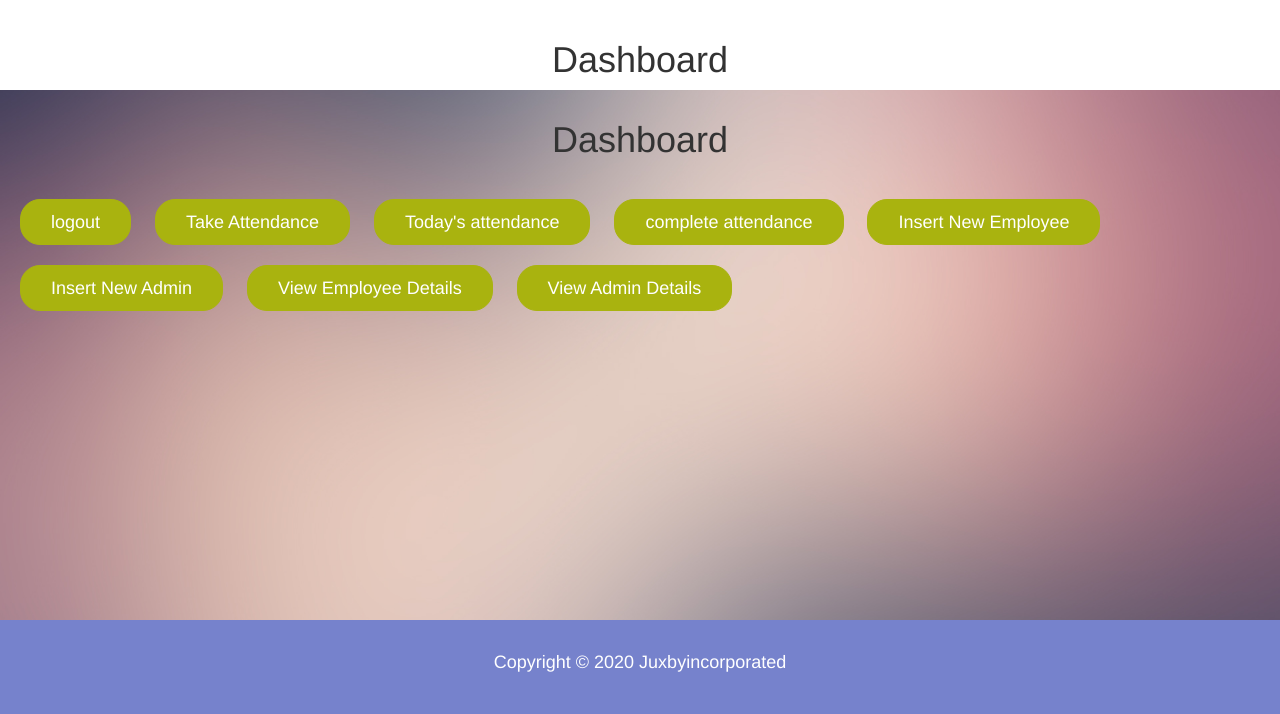
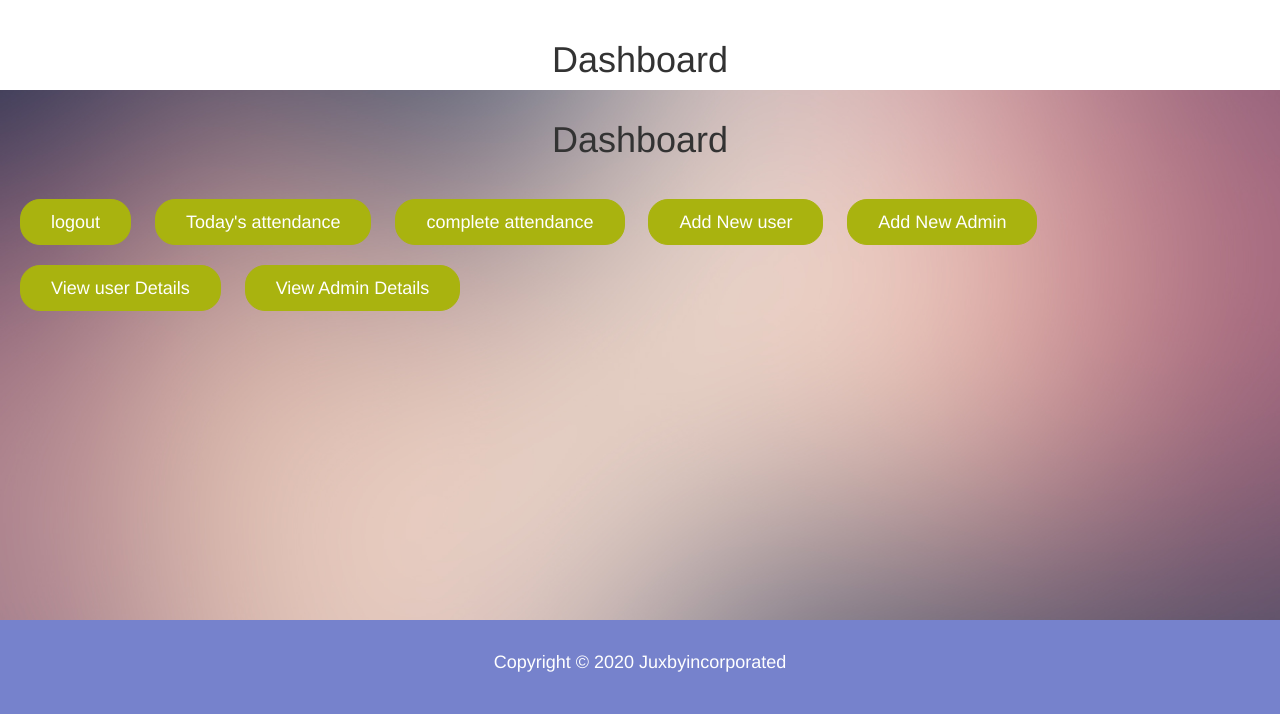
Before and after one commit to cliffordmatamba/hello-world, a PHP site: page /admin/admin.php in a window 1280 px wide. Shown: the part 52-766 px from the top of the page. Run offline with PHP 8.4, Linux system fonts and the light colour scheme; the visitor is signed in with stand-in values (Sample User, id 1); some libraries are stand-ins or nearby versions.

Commit message:
Add files via upload

```diff
--- a/admin/admin.php
+++ b/admin/admin.php
@@ -24,19 +24,17 @@ include ("../include/config.php");
    <br>
    <a class="a_color" href="../include/logout.php"><button type="button" class="btn btn-primary btn-lg">logout</button></a>
 
-   <a class="a_color" href="attendancepanel.php"><button type="button" class="btn btn-primary btn-lg">Take Attendance</button></a>
-
-   <a class="a_color" href="viewattendanceadmin.php"><button type="button" class="btn btn-primary btn-lg">Today's attendance</button></a>
+ <a class="a_color" href="viewattendanceadmin.php"><button type="button" class="btn btn-primary btn-lg">Today's attendance</button></a>
 
 
    <a class="a_color" href="viewattendanceadminfull.php"><button type="button" class="btn btn-primary btn-lg">complete attendance</button></a>
 
-   <a class="a_color" href="employee.php?insert_employee=insert_employee"><button type="button" class="btn btn-primary btn-lg">Insert New Employee</button></a>
+   <a class="a_color" href="employee.php?insert_employee=insert_employee"><button type="button" class="btn btn-primary btn-lg">Add New user</button></a>
 
-   <a class="a_color" href="insertadmin.php"><button type="button" class="btn btn-primary btn-lg">Insert New Admin</button></a>
+   <a class="a_color" href="insertadmin.php"><button type="button" class="btn btn-primary btn-lg">Add New Admin</button></a>
 
 
-   <a class="a_color" href="employee.php?view_employee=view_employee"><button type="button" class="btn btn-primary btn-lg">View Employee Details</button></a>
+   <a class="a_color" href="employee.php?view_employee=view_employee"><button type="button" class="btn btn-primary btn-lg">View user Details</button></a>
 
    <a class="a_color" href="viewadmin.php?view_admin=view_admin"><button type="button" class="btn btn-primary btn-lg">View Admin Details</button></a>
 
```
